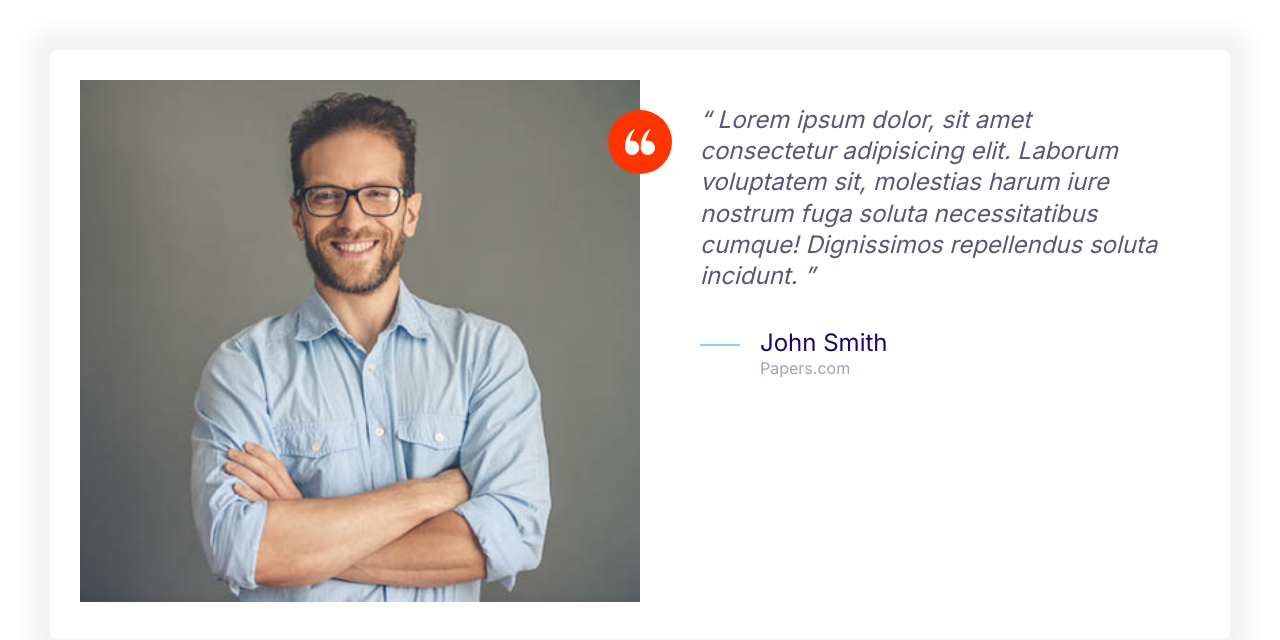
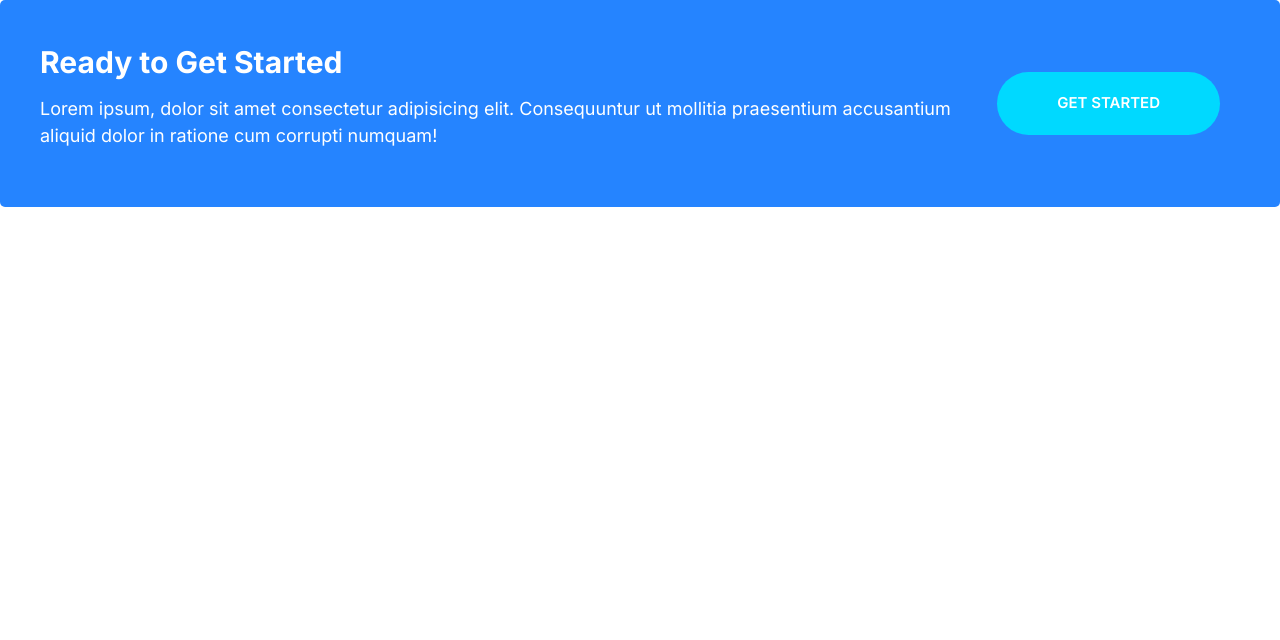
Before and after one commit to Aden-Ahadi/Hello, a plain HTML site: page index.html in a window 1280 px wide. Drawn offline with Linux system fonts and the light colour scheme.

Commit message:
Built callout component

```diff
--- a/css/styles.css
+++ b/css/styles.css
@@ -249,6 +249,11 @@ a {
   color: #fff;
 }
 
+.btn--stretched {
+  padding-left: 6rem;
+  padding-right: 6rem;
+}
+
 .btn--block {
   width: 100%;
   display: inline-block;
@@ -487,3 +492,45 @@ a {
     margin-left: 6rem;
   }
 }
+
+/*Callouts*/
+
+.callout {
+  padding: 4rem;
+  border-radius: 5px;
+}
+
+.callout--primary {
+  background: var(--color-primary);
+  color: #fff;
+}
+
+.callout__heading {
+  color: #fff;
+  margin-top: 0;
+  font-size: 3rem;
+}
+
+.callout .btn {
+  justify-self: center;
+  align-self: center;
+}
+
+.callout__content {
+  text-align: center;
+}
+
+@media screen and (min-width: 768px) {
+  .callout .grid--1x2 {
+    grid-template-columns: 1fr auto;
+  }
+
+  .callout__content {
+    text-align: left;
+  }
+
+  .callout .btn {
+    justify-self: start;
+    margin: 0 2rem;
+  }
+}
--- a/index.html
+++ b/index.html
@@ -13,41 +13,18 @@
     <link rel="stylesheet" href="css/normalize.css" />
     <link rel="stylesheet" href="css/styles.css" />
   </head>
-  <body style="padding: 5rem">
-    <div class="card testimonial">
+  <body>
+    <div class="callout callout--primary">
       <div class="grid grid--1x2">
-        <div class="testimonial__image">
-          <img
-            class="testimonial__image"
-            src="images/testimonial.jpg"
-            alt="A happy, smiling customer"
-          />
-          <span class="icon-container icon-container--accent">
-            <svg class="icon icon--white icon-small">
-              <use xlink:href="images/sprite.svg#quotes"></use>
-            </svg>
-          </span>
+        <div class="callout__content">
+          <h2 class="callout__heading">Ready to Get Started</h2>
+          <p>
+            Lorem ipsum, dolor sit amet consectetur adipisicing elit.
+            Consequuntur ut mollitia praesentium accusantium aliquid dolor in
+            ratione cum corrupti numquam!
+          </p>
         </div>
-        <blockquote class="quote">
-          <p class="quote__text">
-            Lorem ipsum dolor, sit amet consectetur adipisicing elit. Laborum
-            voluptatem sit, molestias harum iure nostrum fuga soluta
-            necessitatibus cumque! Dignissimos repellendus soluta incidunt.
-          </p>
-          <footer>
-            <div class="media">
-              <div class="media__image">
-                <svg class="icon icon--primary">
-                  <use xlink:href="images/sprite.svg#line"></use>
-                </svg>
-              </div>
-              <div class="media__body">
-                <h3 class="media__tittle quote__author">John Smith</h3>
-                <p class="quote__company">Papers.com</p>
-              </div>
-            </div>
-          </footer>
-        </blockquote>
+        <a href="#" class="btn btn--secondary btn--stretched">Get Started</a>
       </div>
     </div>
   </body>
```
Also changed, not shown: components/callouts.html (added, +13 -0 lines).
